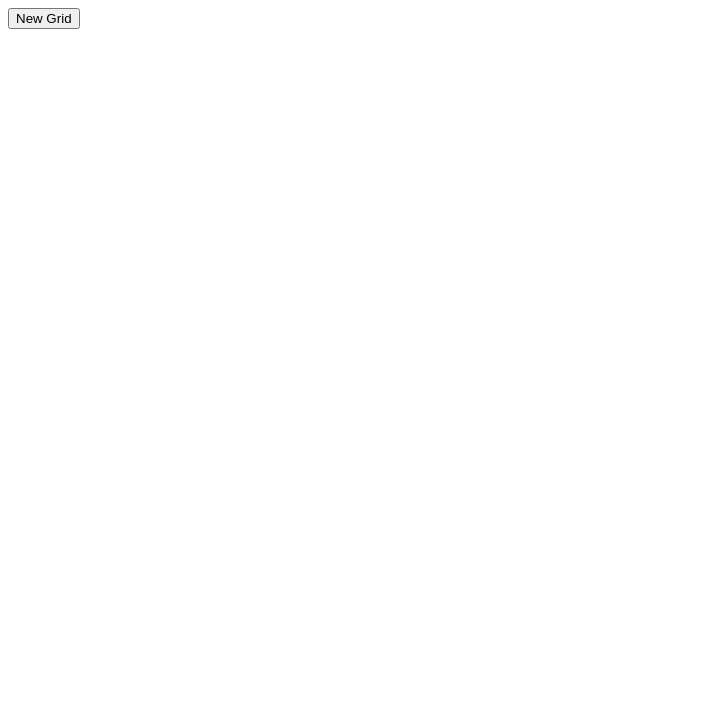
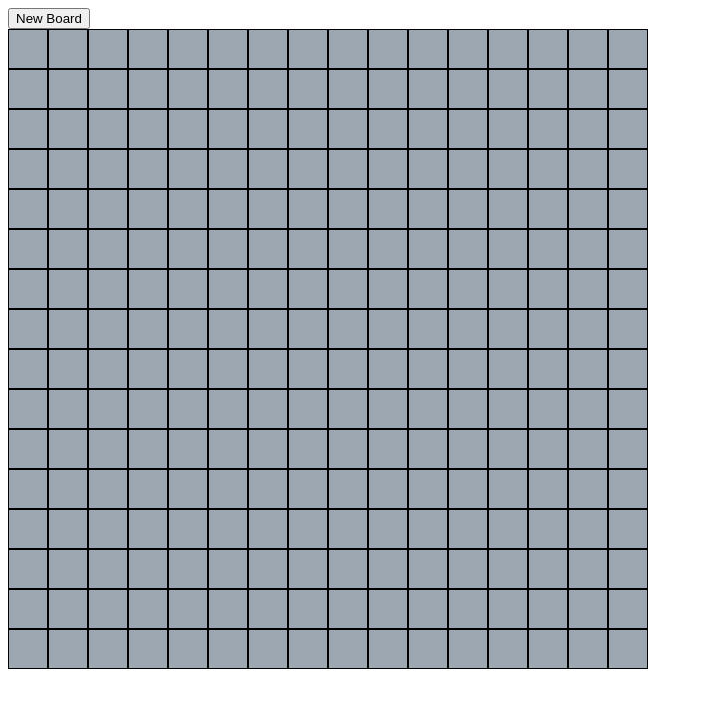
Before and after one commit to StarryKnightHoo/odin-etch-a-sketch-refresher, a plain HTML site: page index.html in a window 1280 px wide. Shown: the whole page, without its empty margins (0-703 px from the left). Drawn offline with Linux system fonts and the light colour scheme.

Commit message:
Add board and individual grid styling

```diff
--- a/index.html
+++ b/index.html
@@ -8,7 +8,7 @@
     <link rel="stylesheet" href="style.css">
 </head>
 <body>
-    <button class="new-grid">New Grid</button>
+    <button class="new-board">New Board</button>
     <div class="board"></div>
 </body>
 </html>
--- a/script.js
+++ b/script.js
@@ -0,0 +1,11 @@
+const board = document.querySelector(".board");
+let boardSize = 16;
+
+
+for (i = 0; i < (boardSize * boardSize); i++) {
+    let grid = document.createElement("div");
+    grid.classList.add("grid");
+    grid.style.width = `${640 / boardSize}px`;
+    grid.style.height = `${640 / boardSize}px`;
+    board.appendChild(grid);
+}
--- a/style.css
+++ b/style.css
@@ -0,0 +1,15 @@
+* {
+    box-sizing: border-box;
+}
+
+.board {
+    display: flex;
+    flex-wrap: wrap;
+    width: 640px;
+    height: 640px;
+}
+
+.grid {
+    background-color: rgb(156, 167, 178);
+    border: 1px solid black;
+}
```
